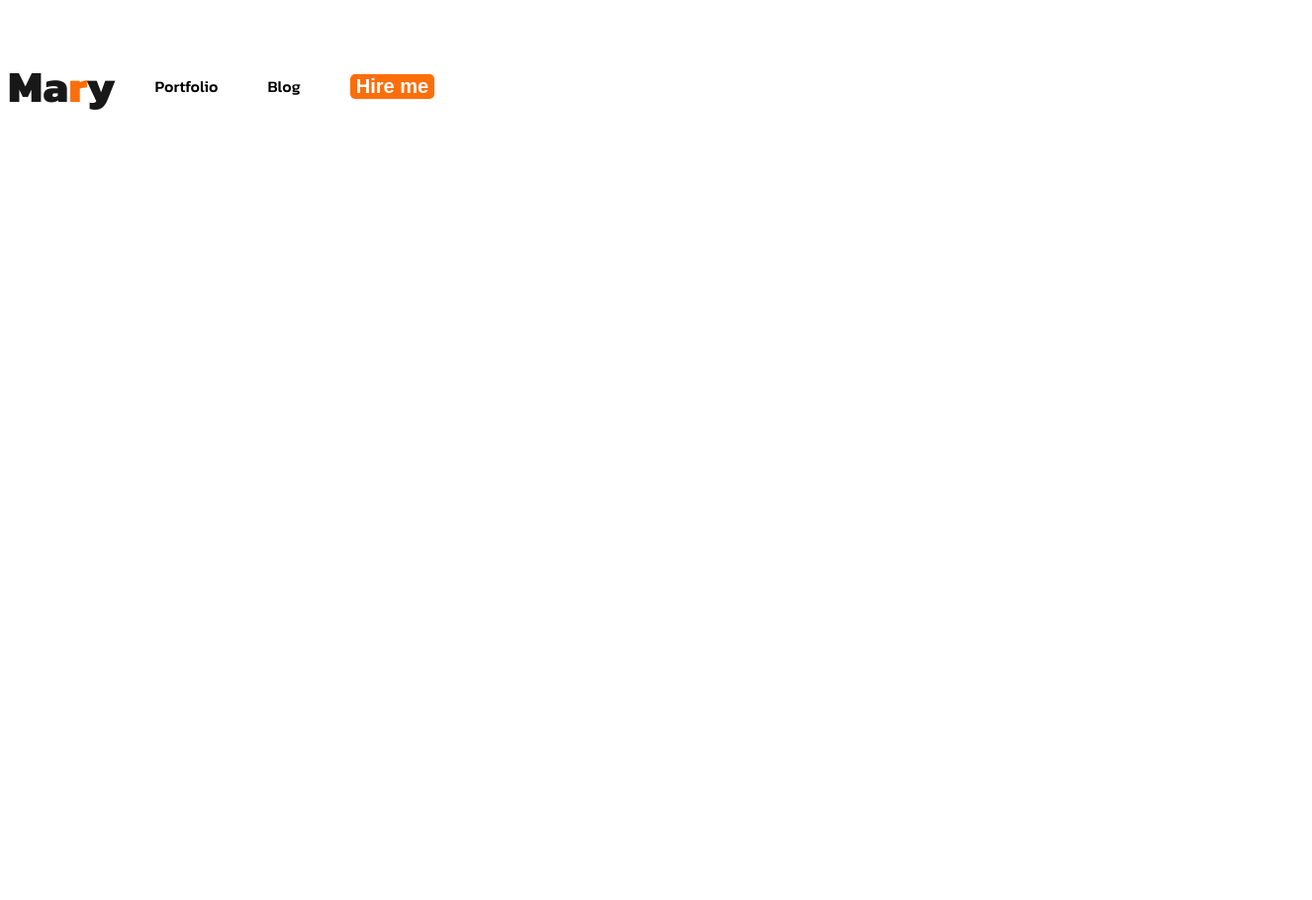
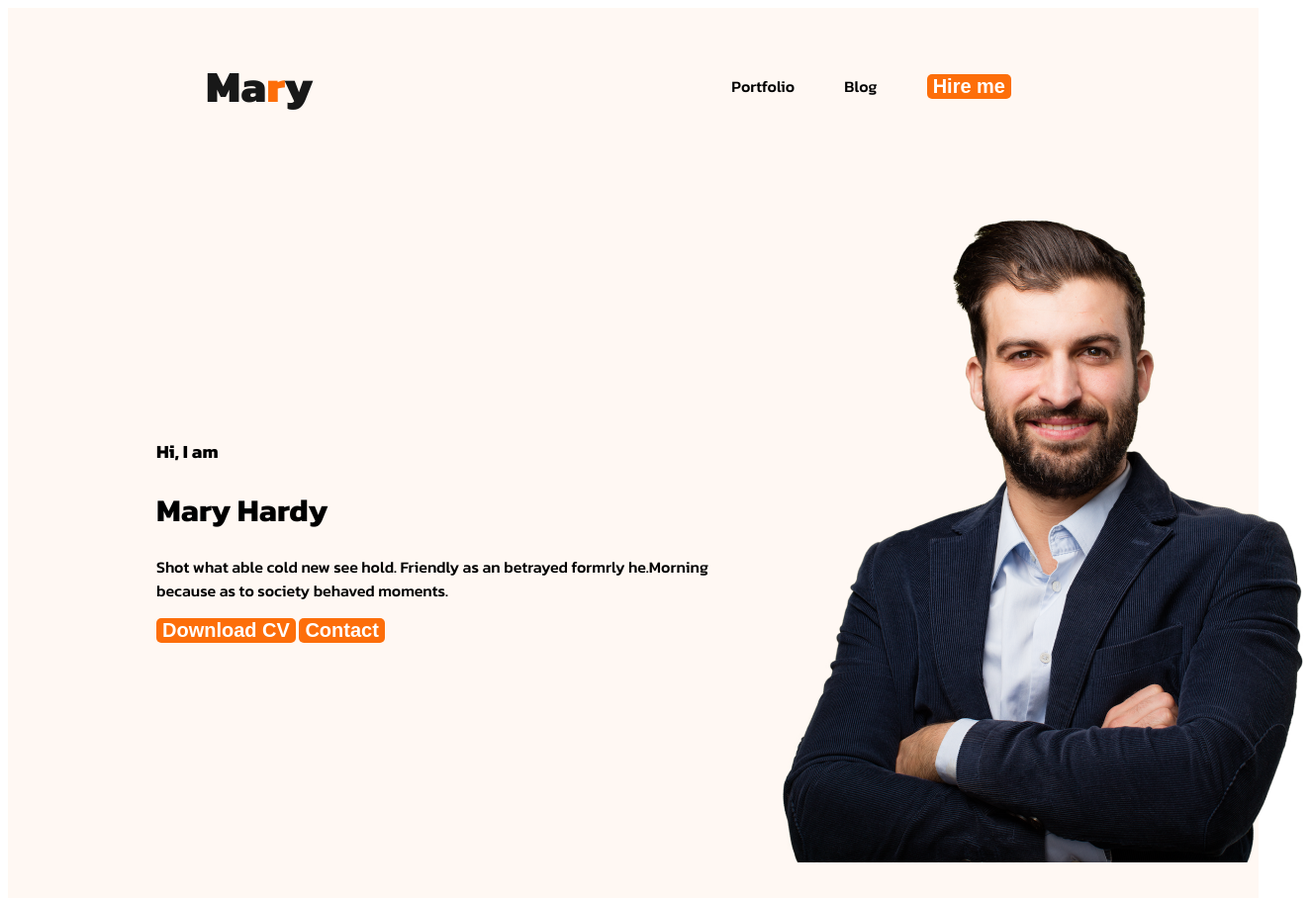
Before and after one commit to Moshiur-Jubayer/portfolio-repo, a plain HTML site: page index.html in a window 1280 px wide. Shown: the whole page at 99% size, 1326 px wide, since content can reach past the window. Before the commit the page ends 800 px from the top, so only its background shows below. Drawn offline with Linux system fonts and the light colour scheme.

Commit message:
banner added successfully

```diff
--- a/index.html
+++ b/index.html
@@ -10,7 +10,7 @@
     <link rel="stylesheet" href="styles/index.css">
 </head>
 <body>
-    <header>
+    <header class="header">
         <nav>
             <h3 class="nav-title">Ma<span class="text-primary">r</span>y</h3>
 
@@ -21,6 +21,20 @@
             <li><button class="btn-primary">Hire me</button></li>
         </ul>
     </nav>
+
+    <div class="banner">
+     <div class="banner-content">
+        <h3 class="banner-greeting">Hi, I am</h3>
+        <h1 class="banner-tittle">Mary Hardy</h1>
+        <p>Shot what able cold new see hold. Friendly as an betrayed formrly he.Morning because as to society behaved moments.</p>
+        <button class="btn-primary">Download CV</button>
+        <button class="btn-primary">Contact</button>
+     </div>
+
+     <div class="profile-pic">
+        <img src="styles/images/hardy.png">
+     </div>
+    </div>
     </header>
 
     <main>
--- a/styles/index.css
+++ b/styles/index.css
@@ -1,8 +1,8 @@
 /* Common shared styles */
 body{
     font-family: "Kanit", sans-serif;
-  font-weight: 500;
-  font-style: normal;
+    font-weight: 500;
+    font-style: normal;
 }
 .text-primary{
     color: #FD6E0A;
@@ -21,8 +21,9 @@ body{
 /* nav related style */
 nav{
     display: flex;
-    /* justify-content: space-between; */
+    justify-content: space-between;
     align-items: center;
+    margin:0 200px;
 }
 .nav-title{
     color: #181818;
@@ -43,3 +44,16 @@ nav a{
     text-decoration: none;
     color: #474747;
 }
+/* header related styles */
+.header{
+    background-color: #fff8f3;
+
+}
+.banner{
+    padding: 30px 30px 30px 150px;
+    display: flex;
+    align-items: center;
+}
+.banner .profile-pic{
+    width: 500px;
+}
```
Also changed, not shown: styles/images/developer.png (added), styles/images/hardy.png (added), styles/images/header_bg.png (added).
